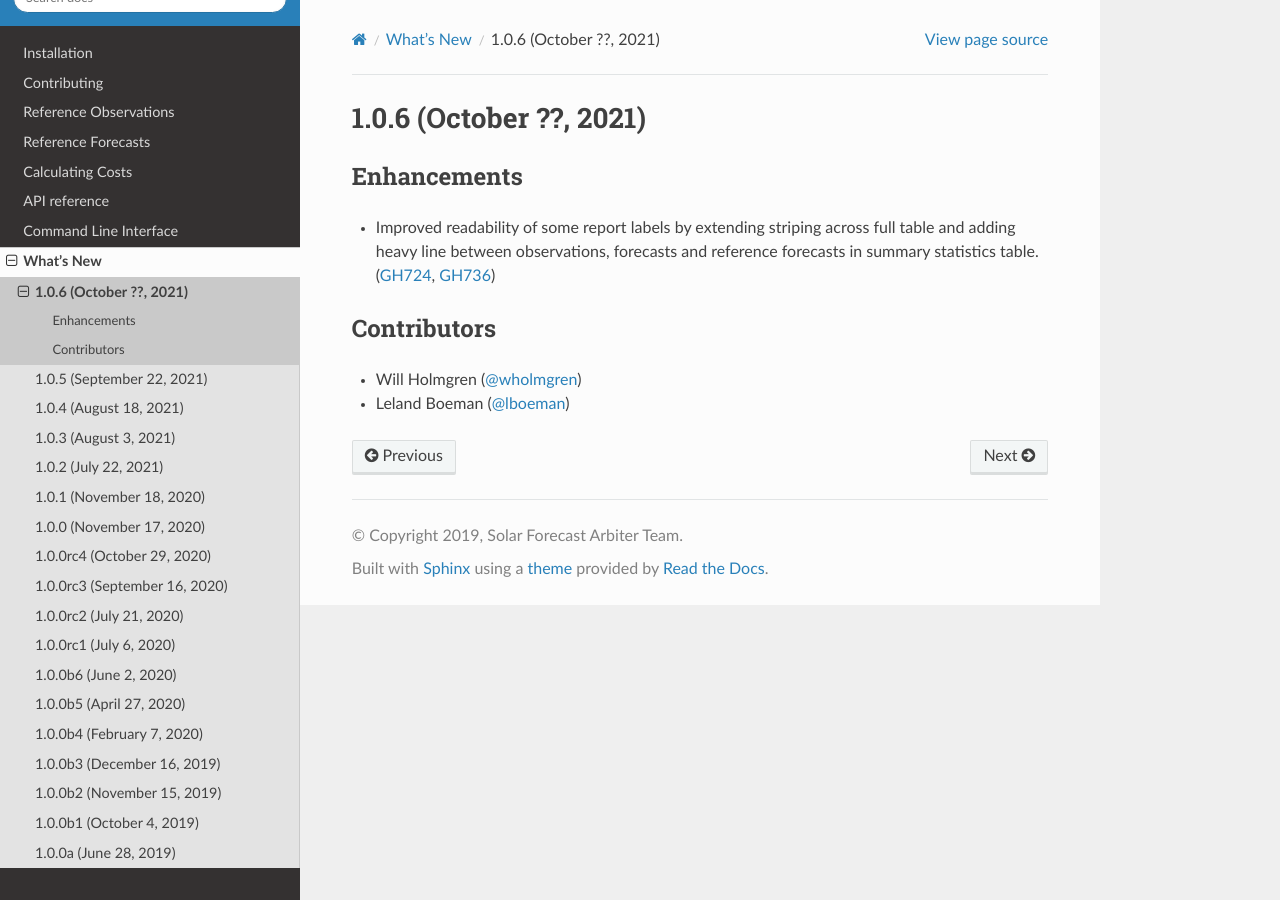
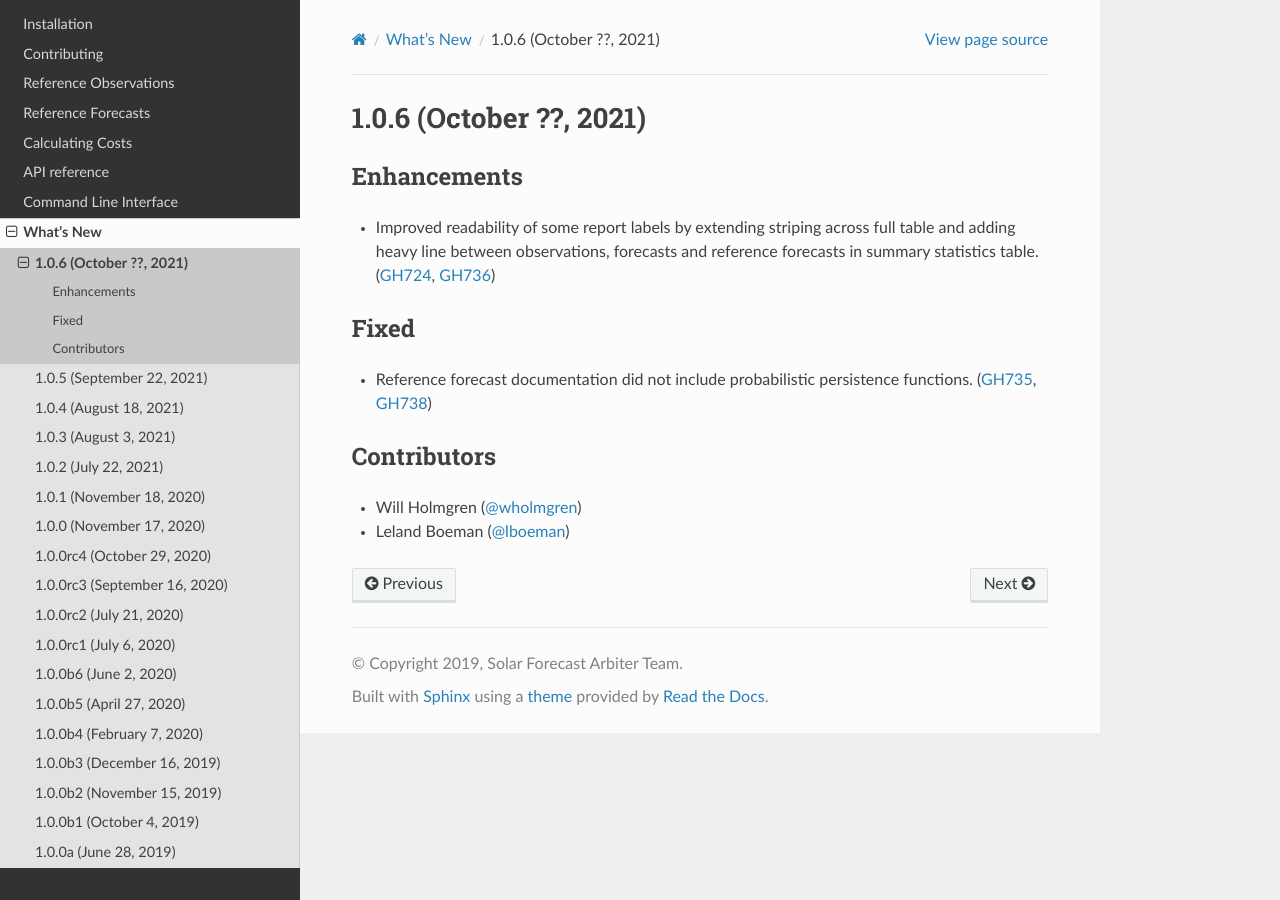
Before and after one commit to SolarArbiter/solarforecastarbiter-core, a Sphinx documentation site: the page built from docs/source/whatsnew/1.0.6.rst, in a window 1280 px wide. Built offline with Sphinx 7.4.7 and the Read the Docs theme 2.0.0, drawn with Linux system fonts in a browser that asks for light colours.

Commit message:
add prob pers to ref fx docs (#738)

```diff
--- a/docs/source/reference-forecasts.rst
+++ b/docs/source/reference-forecasts.rst
@@ -91,8 +91,8 @@
 Persistence
 ===========
 
-The solarforecastarbiter supports several varieties of persistence
-forecasts.
+The solarforecastarbiter supports several varieties of deterministic and
+probabilistic persistence forecasts.
 
 .. autosummary::
    :toctree: generated/
@@ -101,6 +101,8 @@
    persistence.persistence_scalar
    persistence.persistence_interval
    persistence.persistence_scalar_index
+   persistence.persistence_probabilistic
+   persistence.persistence_probabilistic_timeofday
 
 
 Automated Generation
--- a/docs/source/whatsnew/1.0.6.rst
+++ b/docs/source/whatsnew/1.0.6.rst
@@ -12,6 +12,11 @@
   full table and adding heavy line between observations, forecasts and
   reference forecasts in summary statistics table. (:issue:`724`, :pull:`736`)
 
+Fixed
+~~~~~
+* Reference forecast documentation did not include probabilistic persistence
+  functions. (:issue:`735`, :pull:`738`)
+
 Contributors
 ~~~~~~~~~~~~
 
```
